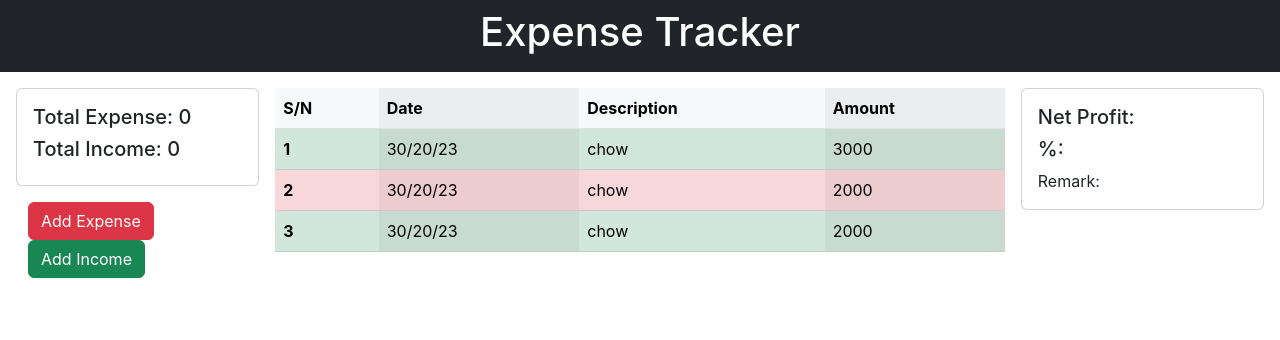
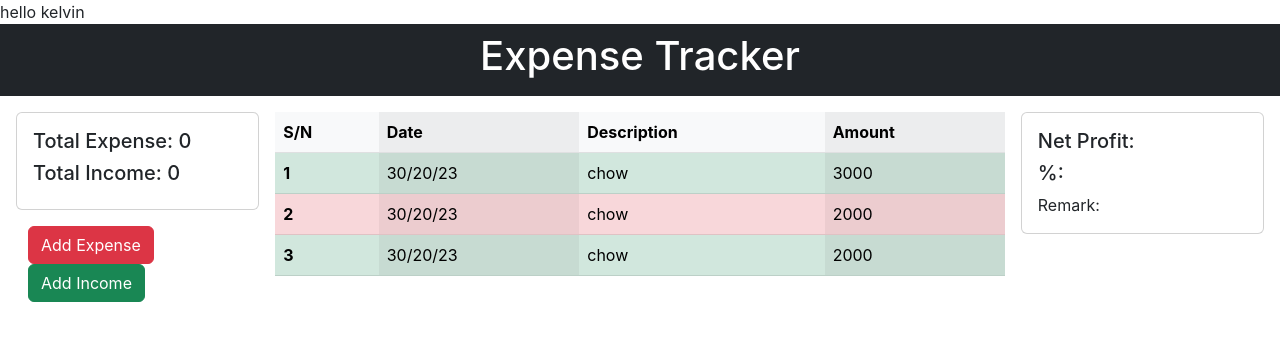
Before and after one commit to Jamilamasa/expense_tracker, a React (Create React App) app: page / in a window 1280 px wide. Shown: the top 340 px of the page. Built offline with nearby package versions, Linux system fonts and the light colour scheme.

Commit message:
added to the app .js

```diff
--- a/src/App.js
+++ b/src/App.js
@@ -36,6 +36,7 @@ function App() {
   ];
   return (
     <div>
+      hello kelvin
       <NavBar />
 
       <div className="body p-3 overflow-hidden">
```
